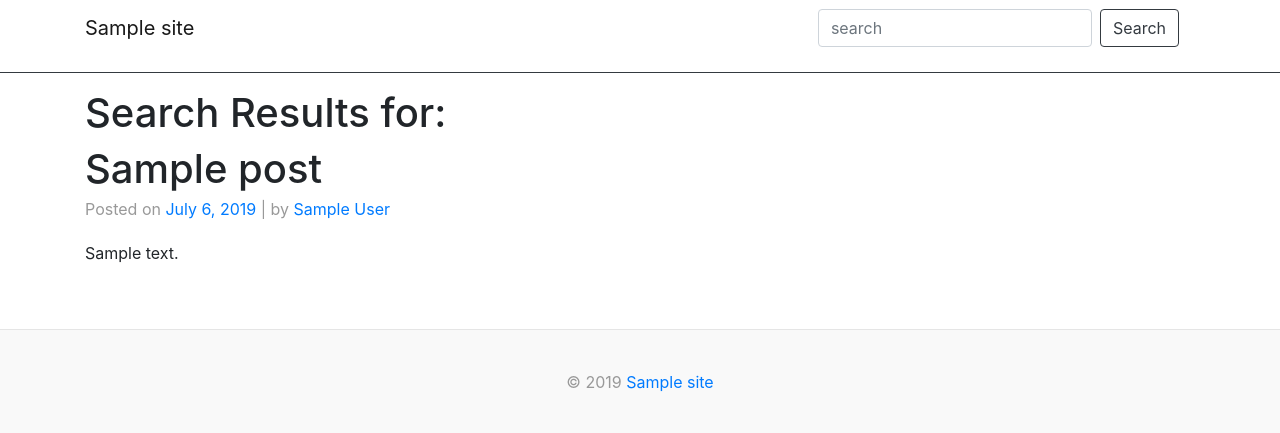
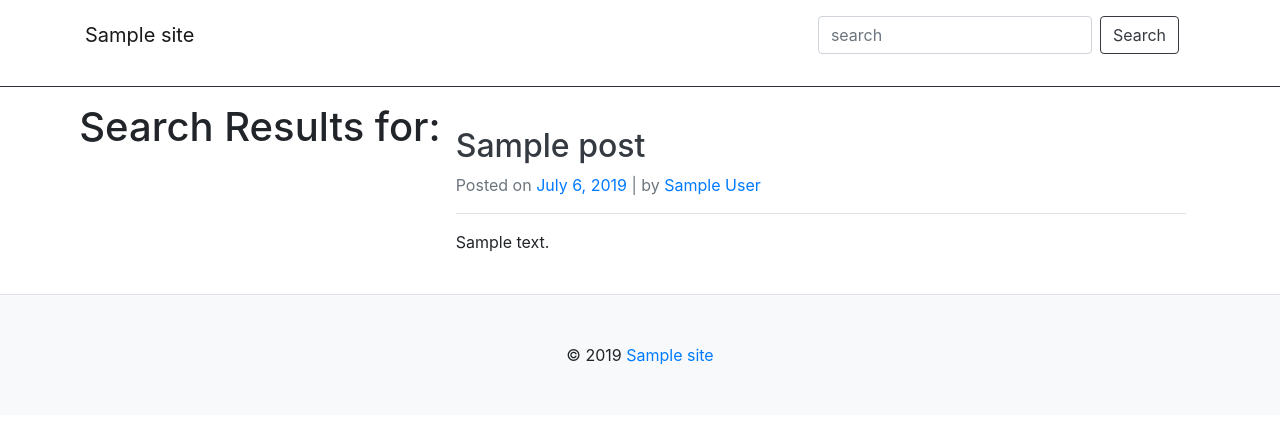
Before and after one commit to friism/blog, a WordPress theme: template wordpress/friism/search.php in a window 1280 px wide. Shown: the top 433 px of the page. Run offline with PHP 8.4 and a stand-in for WordPress, Linux system fonts and the light colour scheme; the site name, menu and one post (Sample post) are stand-ins, and other content is empty.

Commit message:
go all-in on bootstrap

```diff
--- a/wordpress/friism/footer.php
+++ b/wordpress/friism/footer.php
@@ -9,9 +9,10 @@
  */
 
 ?>
+</div>
 </main>
-<footer class="blog-footer ?>" role="contentinfo">
-	<p>&copy; <?php echo date('Y'); ?> <?php echo '<a href="'.home_url().'">'.get_bloginfo('name').'</a>'; ?> </p>
+<footer class="bg-light text-center border-top" role="contentinfo">
+	<p class="p-5 mb-0">&copy; <?php echo date('Y'); ?> <?php echo '<a href="'.home_url().'">'.get_bloginfo('name').'</a>'; ?> </p>
 </footer>
 
 <?php wp_footer(); ?>
--- a/wordpress/friism/functions.php
+++ b/wordpress/friism/functions.php
@@ -21,7 +21,6 @@ function wpb_add_googleanalytics() { ?>
 function theme_styles() {
 
   wp_enqueue_style( 'bootstrap_css', 'https://stackpath.bootstrapcdn.com/bootstrap/4.3.1/css/bootstrap.min.css' );
-	wp_enqueue_style( 'main_css', get_template_directory_uri() . '/style.css' );
 }
 add_action( 'wp_enqueue_scripts', 'theme_styles');
 
--- a/wordpress/friism/header.php
+++ b/wordpress/friism/header.php
@@ -22,7 +22,7 @@
 
 <body>
 <header class="container">
-  <nav class="navbar navbar-expand-sm navbar-light bg-white pl-0">
+  <nav class="navbar navbar-light navbar-expand-sm bg-white pl-0">
     <a class="navbar-brand" href="<?php echo esc_url( home_url( '/' )); ?>">
       <?php esc_url(bloginfo('name')); ?>
     </a>
@@ -35,6 +35,7 @@
   </nav>
 </header>
 
-<hr>
+<hr class="bg-dark">
 
 <main class="container">
+<div class="row justify-content-center">
--- a/wordpress/friism/index.php
+++ b/wordpress/friism/index.php
@@ -20,7 +20,7 @@ get_header(); ?>
 	}
 ?>
 
-	<nav class="blog-pagination">
+<nav class="row mb-5">
 	<?php next_posts_link('Older') ?>
 	<?php previous_posts_link('Newer') ?>
 </nav>
--- a/wordpress/friism/search.php
+++ b/wordpress/friism/search.php
@@ -11,9 +11,7 @@ get_header(); ?>
 <?php
 if ( have_posts() ) : ?>
 
-	<header class="page-header">
-		<h1 class="page-title"><?php printf( esc_html__( 'Search Results for: %s', 'wp-bootstrap-starter' ), '<span>' . get_search_query() . '</span>' ); ?></h1>
-	</header>
+	<h1><?php printf( esc_html__( 'Search Results for: %s', 'wp-bootstrap-starter' ), '<span>' . get_search_query() . '</span>' ); ?></h1>
 
 	<?php
 	/* Start the Loop */
--- a/wordpress/friism/searchform.php
+++ b/wordpress/friism/searchform.php
@@ -1,6 +1,6 @@
 <form role="search" method="get" class="form-inline ml-auto"
     action="<?php echo esc_url( home_url( '/' ) ); ?>">
-    <input type="search" class="form-control mr-sm-2"
+    <input type="search" class="form-control my-2 mr-sm-2"
         placeholder="search" aria-label="Search" value="<?php echo esc_attr( get_search_query() ); ?>"
         name="s">
     <button class="btn btn-outline-dark my-2 my-sm-0" type="submit">Search</button>
--- a/wordpress/friism/style.css
+++ /dev/null
@@ -1,104 +0,0 @@
-/*
- Theme Name:   friism
- Theme URI:    https://friism.com/
- Description:  Theme
- Author:       Michael Friis
- Author URI:   https://friism.com/
- Template:
- Version:      1.0.0
- License:
- License URI:
- Tags:
- Text Domain:
-*/
-
-body {
-}
-
-  h1, h2, h3, h4, h5, h6 {
-  }
-
-  .display-4 {
-    font-size: 2.5rem;
-  }
-  @media (min-width: 768px) {
-    .display-4 {
-      font-size: 3rem;
-    }
-  }
-
-  .card-img-right {
-    height: 100%;
-    border-radius: 0 3px 3px 0;
-  }
-
-  .flex-auto {
-    -ms-flex: 0 0 auto;
-    -webkit-box-flex: 0;
-    flex: 0 0 auto;
-  }
-
-  .h-250 { height: 250px; }
-  @media (min-width: 768px) {
-    .h-md-250 { height: 250px; }
-  }
-
-  .border-top { border-top: 1px solid #e5e5e5; }
-  .border-bottom { border-bottom: 1px solid #e5e5e5; }
-
-  .box-shadow { box-shadow: 0 .25rem .75rem rgba(0, 0, 0, .05); }
-
-  /* Pagination */
-  .blog-pagination {
-    margin-bottom: 4rem;
-  }
-  .blog-pagination > .btn {
-    border-radius: 2rem;
-  }
-
-  /*
-   * Blog posts
-   */
-  .blog-post {
-    margin-bottom: 4rem;
-  }
-  .blog-post-title {
-    margin-bottom: .25rem;
-    font-size: 2.5rem;
-  }
-  .blog-post-meta {
-    margin-bottom: 1.25rem;
-    color: #999;
-  }
-
-  /*
-   * Footer
-   */
-  .blog-footer {
-    padding: 2.5rem 0;
-    color: #999;
-    text-align: center;
-    background-color: #f9f9f9;
-    border-top: .05rem solid #e5e5e5;
-  }
-  .blog-footer p:last-child {
-    margin-bottom: 0;
-  }
-
-  .blog-post-title > a {
-    color: inherit;
-  }
-
-  .comment {
-      display: block;
-  }
-
-  .comment-list {
-    padding-left: 0;
-  }
-
-  hr {
-    border-color: #343a40;
-    background-color: #343a40;
-    color: #343a40;
-  }
--- a/wordpress/friism/template-parts/content-search.php
+++ b/wordpress/friism/template-parts/content-search.php
@@ -9,18 +9,18 @@
 
 ?>
 
-<article id="post-<?php the_ID(); ?>" class="blog-post">
-	<header class="entry-header">
-		<?php the_title( sprintf( '<h2 class="blog-post-title"><a href="%s" rel="bookmark">', esc_url( get_permalink() ) ), '</a></h2>' ); ?>
+<article id="post-<?php the_ID(); ?>" class="my-4 col-lg-8 align-self-center">
+	<header class="border-bottom">
+		<?php the_title( sprintf( '<h2><a class="text-dark" href="%s" rel="bookmark">', esc_url( get_permalink() ) ), '</a></h2>' ); ?>
 
 		<?php if ( 'post' === get_post_type() ) : ?>
-		<p class="blog-post-meta">
+		<p class="text-secondary">
 			<?php wp_bootstrap_starter_posted_on(); ?>
 		</p>
 		<?php endif; ?>
 	</header>
 
-	<div class="entry-summary">
+	<div class="pt-3">
 		<?php the_excerpt(); ?>
 	</div>
 
--- a/wordpress/friism/template-tags.php
+++ b/wordpress/friism/template-tags.php
@@ -54,13 +54,13 @@ function wp_bootstrap_starter_entry_footer() {
 		/* translators: used between list items, there is a space after the comma */
 		$categories_list = get_the_category_list( esc_html__( ', ', 'wp-bootstrap-starter' ) );
 		if ( $categories_list && wp_bootstrap_starter_categorized_blog() ) {
-			printf( '<span class="cat-links">' . esc_html__( 'Posted in %1$s', 'wp-bootstrap-starter' ) . '</span>', $categories_list ); // WPCS: XSS OK.
+			printf( '<span>' . esc_html__( 'Posted in %1$s', 'wp-bootstrap-starter' ) . '</span>', $categories_list ); // WPCS: XSS OK.
 		}
 
 		/* translators: used between list items, there is a space after the comma */
 		$tags_list = get_the_tag_list( '', esc_html__( ', ', 'wp-bootstrap-starter' ) );
 		if ( $tags_list ) {
-			printf( ' | <span class="tags-links">' . esc_html__( 'Tagged %1$s', 'wp-bootstrap-starter' ) . '</span>', $tags_list ); // WPCS: XSS OK.
+			printf( ' | <span>' . esc_html__( 'Tagged %1$s', 'wp-bootstrap-starter' ) . '</span>', $tags_list ); // WPCS: XSS OK.
 		}
 	}
 
@@ -71,7 +71,7 @@ function wp_bootstrap_starter_entry_footer() {
 			esc_html__( 'Edit %s', 'wp-bootstrap-starter' ),
 			the_title( '<span class="screen-reader-text">"', '"</span>', false )
 		),
-		' | <span class="edit-link">',
+		' | <span>',
 		'</span>'
 	);
 }
```
Also changed, not shown: wordpress/friism/comments.php (+16 -6 lines), wordpress/friism/template-parts/content.php (+10 -8 lines). Lines whose indentation alone changed are shown as unchanged.
